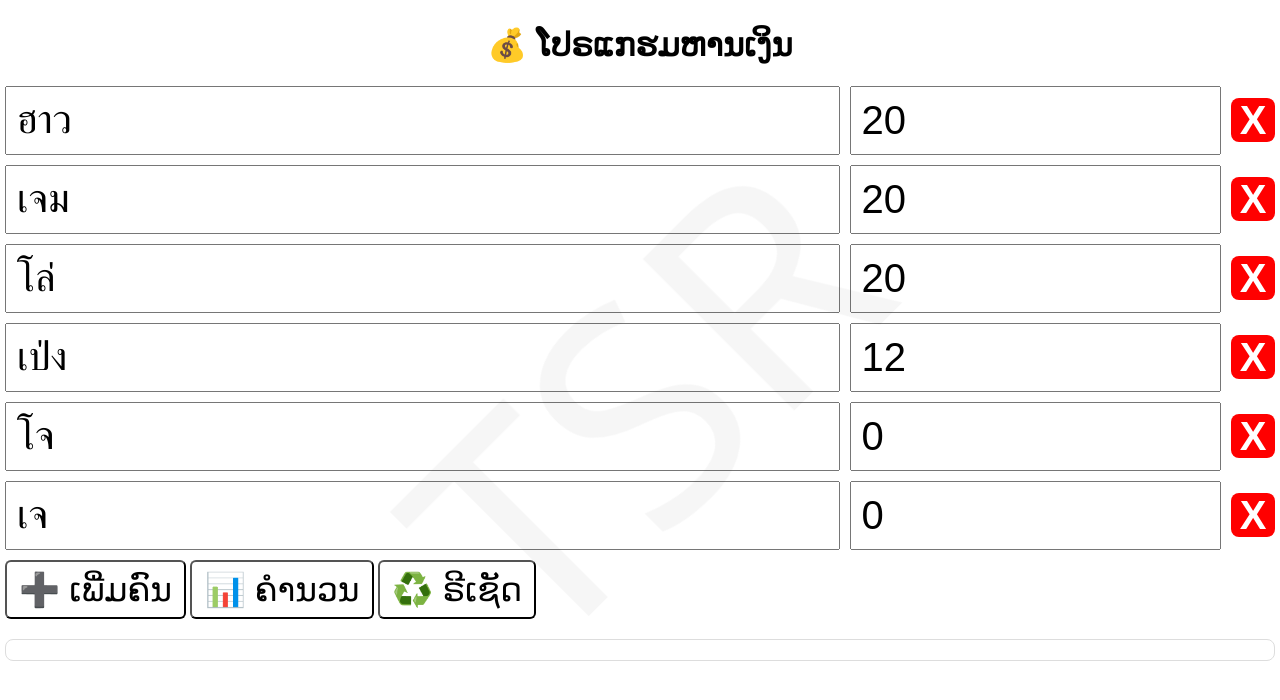
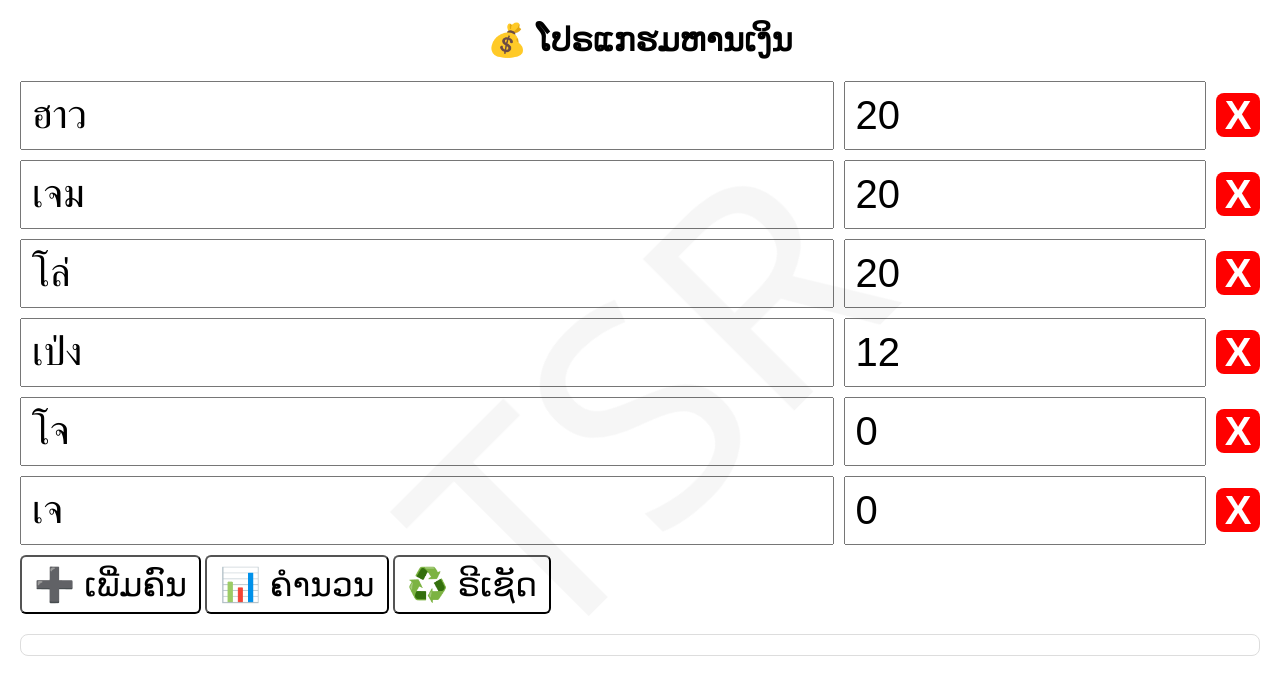
Before and after one commit to james01LOVE/Meal-Cost-Calculator, a plain HTML site: page index.html in a window 1280 px wide. Drawn offline with Linux system fonts and the light colour scheme; a web font is replaced by a local one.

Commit message:
Update index.html

```diff
--- a/index.html
+++ b/index.html
@@ -15,7 +15,8 @@
         body {
             font-family: sans-serif;
             margin: auto;
-            padding: 5px;
+            padding-left: 20px;
+            padding-right: 20px;
         }
 
         h1 {
```
